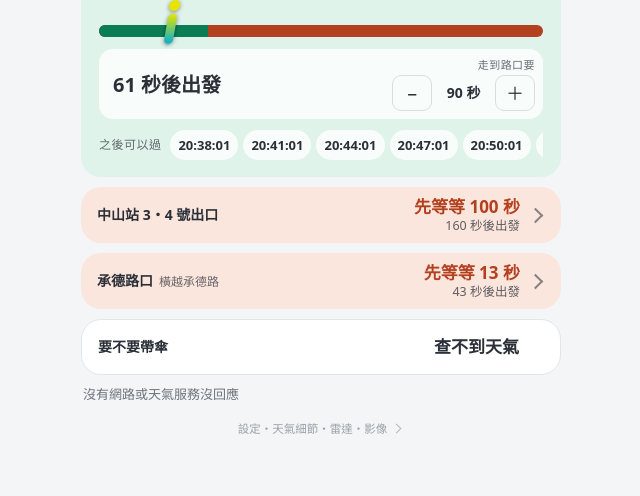
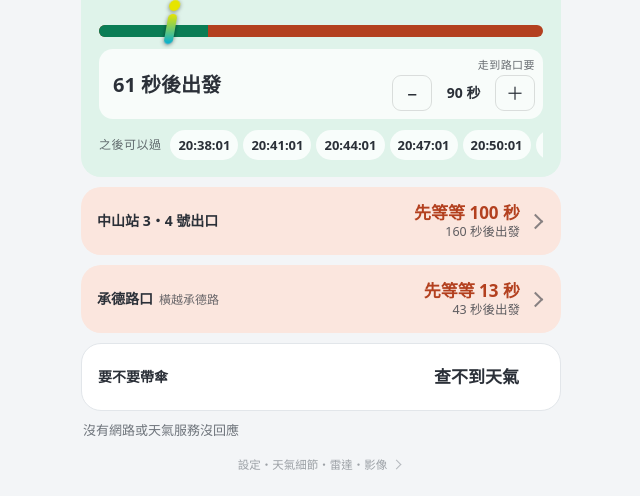
Before and after one commit to xians-su/crosswalk-timer, a plain HTML site: page index.html in a window 1280 px wide. Shown: the part 324-820 px from the top of the page, without its empty margins (319-959 px from the left). Drawn offline with Linux system fonts and the light colour scheme; no server answers.

Commit message:
All rows 68 points high
Co-Authored-By: Claude Fable 5.2 <noreply@anthropic.com>

```diff
--- a/index.html
+++ b/index.html
@@ -68,7 +68,7 @@ header{display:grid;grid-template-columns:auto 1fr auto;align-items:center;colum
 .x{border-radius:20px;background:var(--wait-bg);color:var(--wait);transition:background .25s,color .25s;overflow:hidden}
 .x.go{background:var(--go-bg);color:var(--go)}
 .x.off{background:var(--off-bg);color:var(--muted);border:1px solid var(--line)}
-.xhead{display:flex;align-items:center;gap:8px;cursor:pointer;width:100%;min-height:56px;padding:8px 14px 8px 16px;border:0;border-radius:0;background:none;color:inherit;text-align:left}
+.xhead{display:flex;align-items:center;gap:8px;cursor:pointer;width:100%;min-height:68px;padding:8px 14px 8px 16px;border:0;border-radius:0;background:none;color:inherit;text-align:left}
 .xname{flex:none;min-width:0;font-size:14px;font-weight:700;color:var(--fg);white-space:nowrap}
 .xname small{font-size:12px;font-weight:500;opacity:.7;margin-left:6px}
 .xsum{display:flex;flex-direction:column;align-items:flex-end;line-height:1.3;white-space:nowrap;font-variant-numeric:tabular-nums}
@@ -115,7 +115,7 @@ header{display:grid;grid-template-columns:auto 1fr auto;align-items:center;colum
 
 /* umbrella answer */
 /* same height, corner radius, margins and type sizes as a collapsed crossing row */
-#umb{display:flex;align-items:center;gap:8px;min-height:56px;padding:8px 41px 8px 16px;border-radius:20px}
+#umb{display:flex;align-items:center;gap:8px;min-height:68px;padding:8px 41px 8px 16px;border-radius:20px}
 #umb .xsum{min-width:0}
 #umb .xsum span{max-width:100%;overflow:hidden;text-overflow:ellipsis}
 #rainMsg{color:var(--fg)}
```
